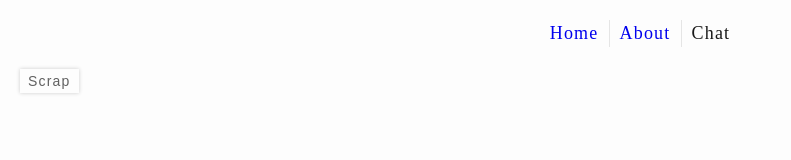
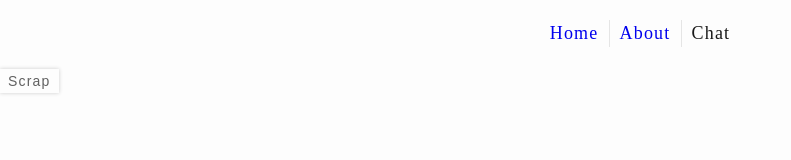
Before and after one commit to YohannHommet/Animanga_vue, a Vue app: page /chat in a window 1280 px wide. Shown: the top 160 px of the page, without its empty margins (0-791 px from the left). Built offline with nearby package versions, Linux system fonts and the light colour scheme; a web font is replaced by a local one.

Commit message:
feat: re order css

```diff
--- a/src/assets/base.scss
+++ b/src/assets/base.scss
@@ -28,20 +28,3 @@ h1, h2, h3, h4, h5, h6 {
     letter-spacing: 0.2rem;
     color: var(--color-heading);
 }
-
-.btn {
-    display: inline-block;
-    padding: 0.4rem 0.8rem;
-    border: none;
-    font-size: 1.4rem;
-    text-decoration: none;
-    color: var(--color-text);
-    background: var(--white);
-    box-shadow: 0 0 0.4rem rgba(0, 0, 0, 0.2);
-    transition: background-color 0.3s;
-
-    &:hover {
-        background-color: var(--white-soft);
-        box-shadow: none;
-    }
-}
--- a/src/assets/main.scss
+++ b/src/assets/main.scss
@@ -1,12 +1,32 @@
 @import './base.scss';
 
-#app {
+// Main container of the page
+.container {
   max-width: 1280px;
   margin: 0 auto;
-  padding: 0 2rem;
+  padding: 0 1rem;
 }
 
+// Used for h1
 .title {
   font-size: 3.5rem;
   margin-bottom: 2rem;
 }
+
+// Base button class
+.btn {
+  display: inline-block;
+  padding: 0.4rem 0.8rem;
+  border: none;
+  font-size: 1.4rem;
+  text-decoration: none;
+  color: var(--color-text);
+  background: var(--white);
+  box-shadow: 0 0 0.4rem rgba(0, 0, 0, 0.2);
+  transition: background-color 0.3s;
+
+  &:hover {
+    background-color: var(--white-soft);
+    box-shadow: none;
+  }
+}
```
